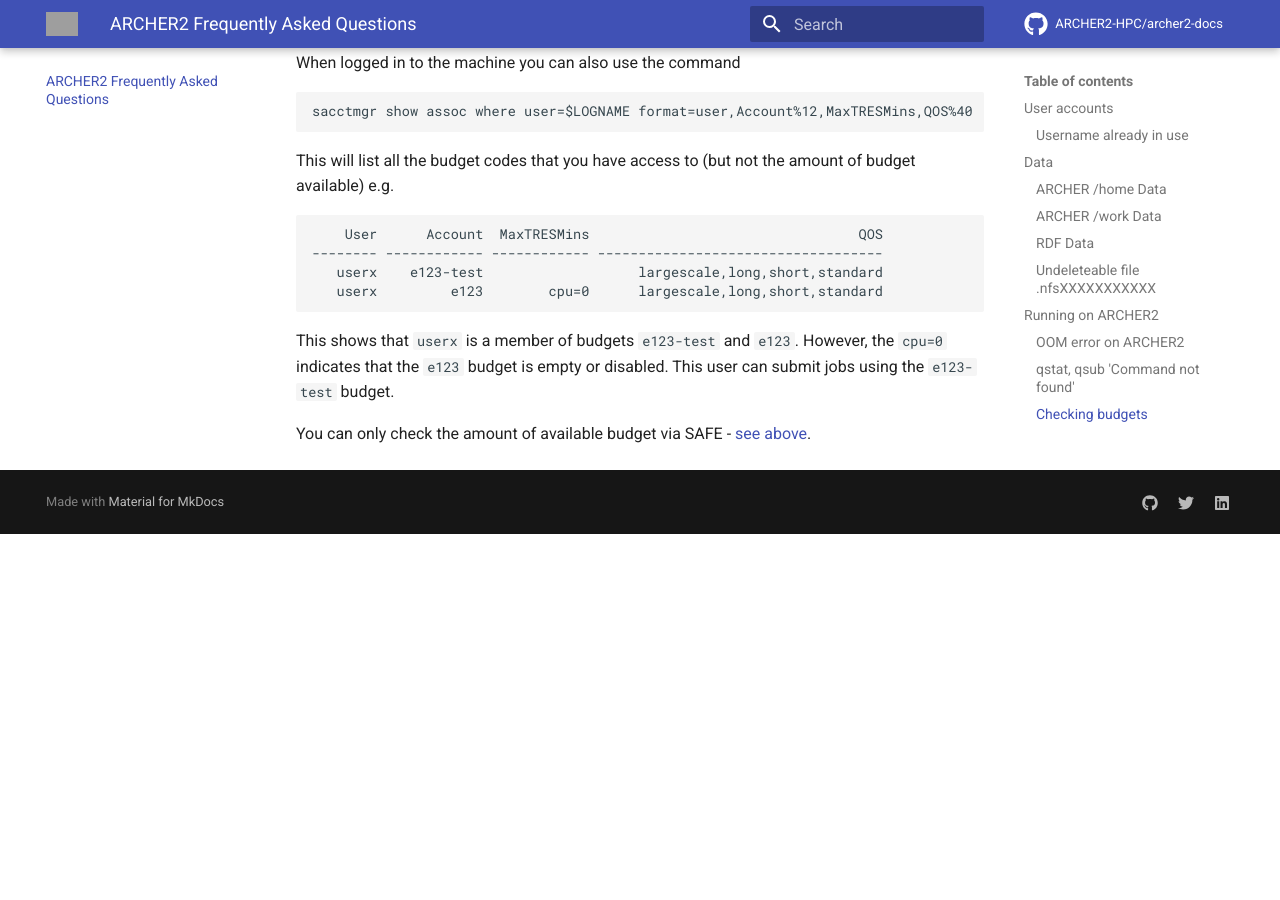
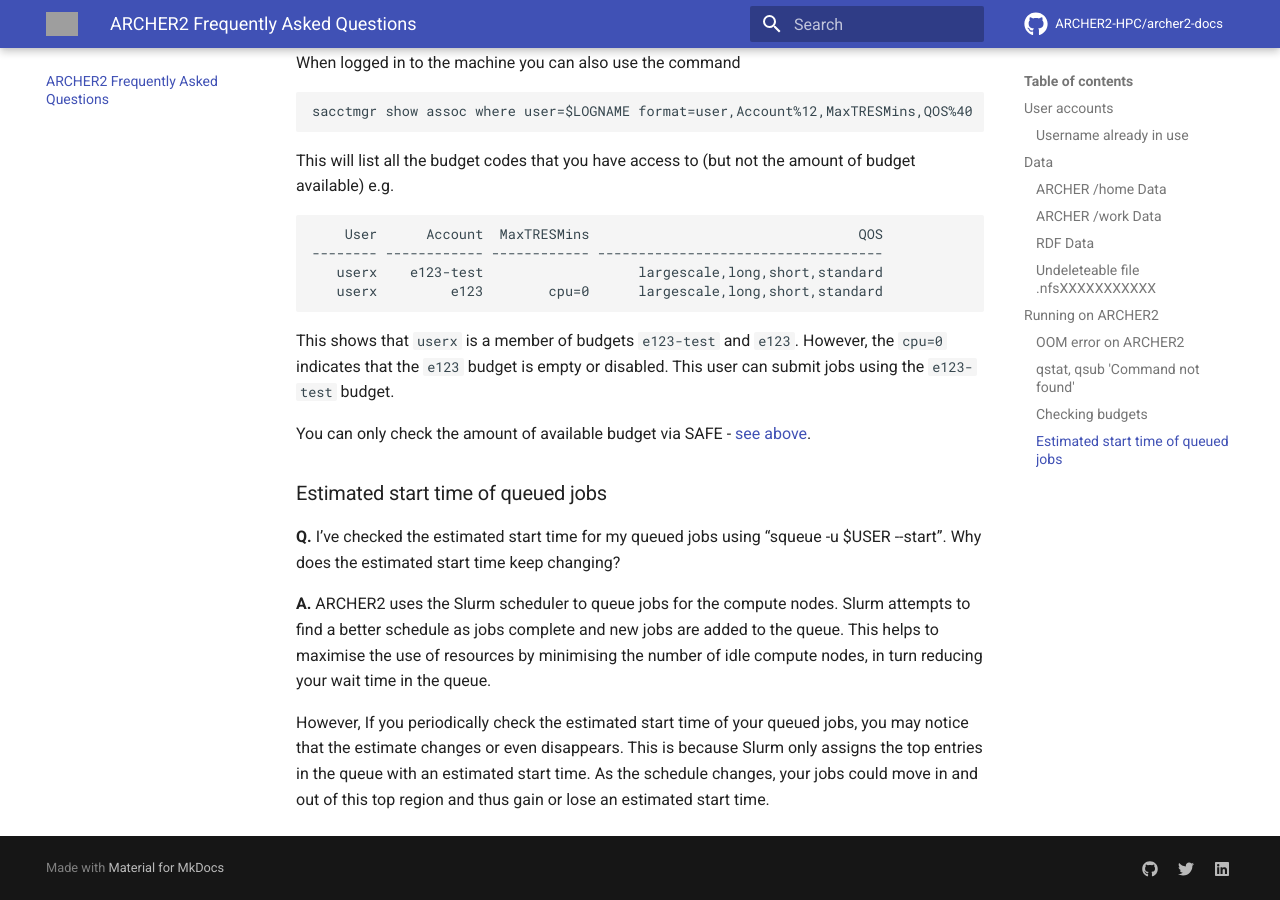
Before and after one commit to ARCHER2-HPC/archer2-docs, an MkDocs documentation site: the page built from docs/faq/index.md, in a window 1280 px wide and 900 px high, scrolled down 3135 px. Built offline with MkDocs 1.6.1 and Material for MkDocs 9.7.7, drawn with Linux system fonts in a browser that asks for light colours; comment, search, counter and statistics services are not loaded; before the commit the page ends 3669 px from its top, so only the background shows below that; grey boxes are pictures that could not be loaded.

Commit message:
Adds new FAQ for slurm start times

```diff
--- a/docs/faq/index.md
+++ b/docs/faq/index.md
@@ -124,3 +124,12 @@
 This shows that `userx` is a member of budgets `e123-test` and `e123`.  However, the `cpu=0` indicates that the `e123` budget is empty or disabled.   This user can submit jobs using the `e123-test` budget.
 
 You can only check the amount of available budget via SAFE - [see above](#checking-budgets).
+
+
+### Estimated start time of queued jobs
+
+**Q.**  I’ve checked the estimated start time for my queued jobs using “squeue -u $USER --start”. Why does the estimated start time keep changing?
+
+**A.**  ARCHER2 uses the Slurm scheduler to queue jobs for the compute nodes. Slurm attempts to find a better schedule as jobs complete and new jobs are added to the queue. This helps to maximise the use of resources by minimising the number of idle compute nodes, in turn reducing your wait time in the queue.
+
+However, If you periodically check the estimated start time of your queued jobs, you may notice that the estimate changes or even disappears. This is because Slurm only assigns the top entries in the queue with an estimated start time. As the schedule changes, your jobs could move in and out of this top region and thus gain or lose an estimated start time.
```
